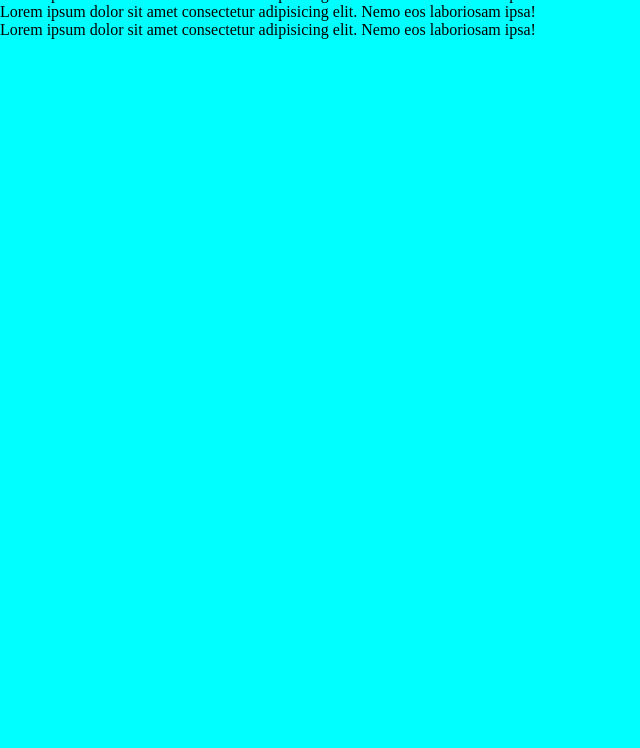
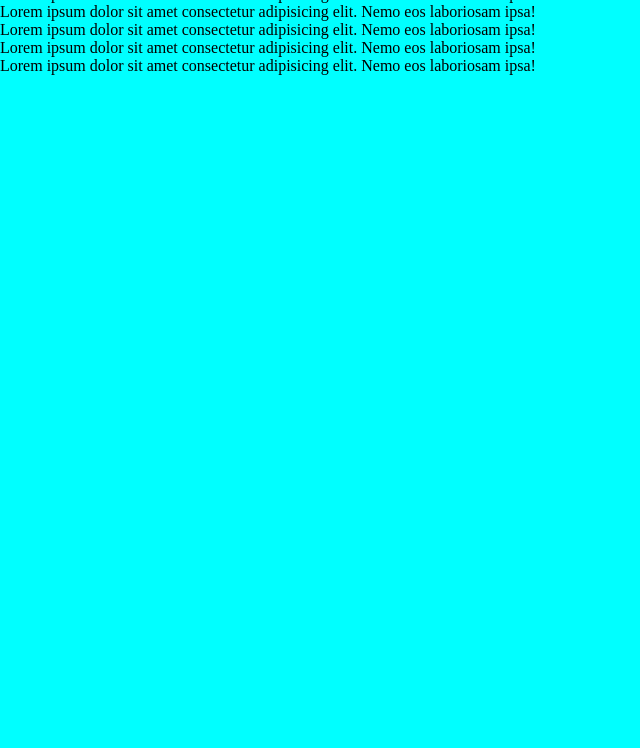
Before and after one commit to HACXOR298/demoProject3, a plain HTML site: page index.html in a window 1280 px wide. Shown: the part 52-800 px from the top of the page, without its empty margins (0-640 px from the left). Drawn offline with Linux system fonts and the light colour scheme.

Commit message:
5 version

```diff
--- a/index.html
+++ b/index.html
@@ -21,6 +21,14 @@
       Lorem ipsum dolor sit amet consectetur adipisicing elit. Nemo eos
       laboriosam ipsa!
     </p>
+     <p>
+      Lorem ipsum dolor sit amet consectetur adipisicing elit. Nemo eos
+      laboriosam ipsa!
+    </p>
+     <p>
+      Lorem ipsum dolor sit amet consectetur adipisicing elit. Nemo eos
+      laboriosam ipsa!
+    </p>
 
     <script src="main.js"></script>
   </body>
```
